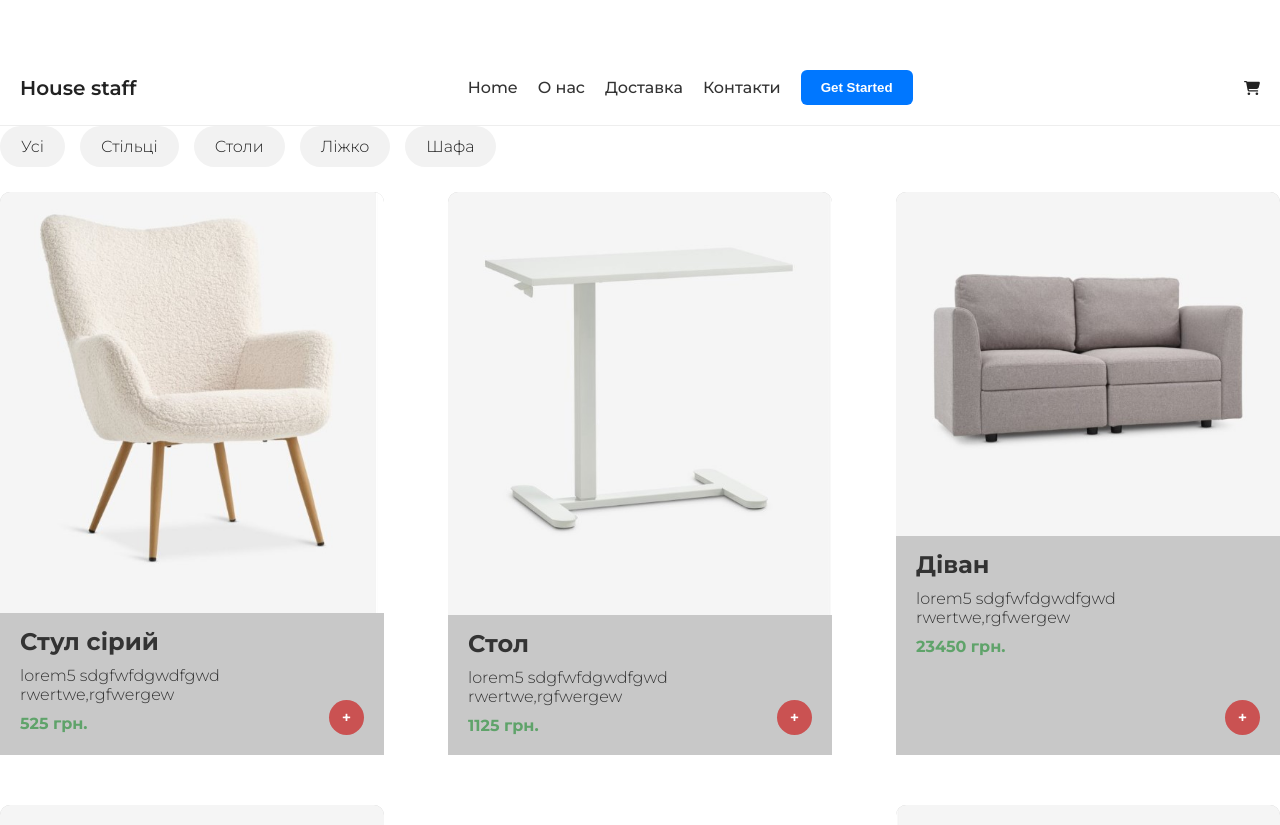
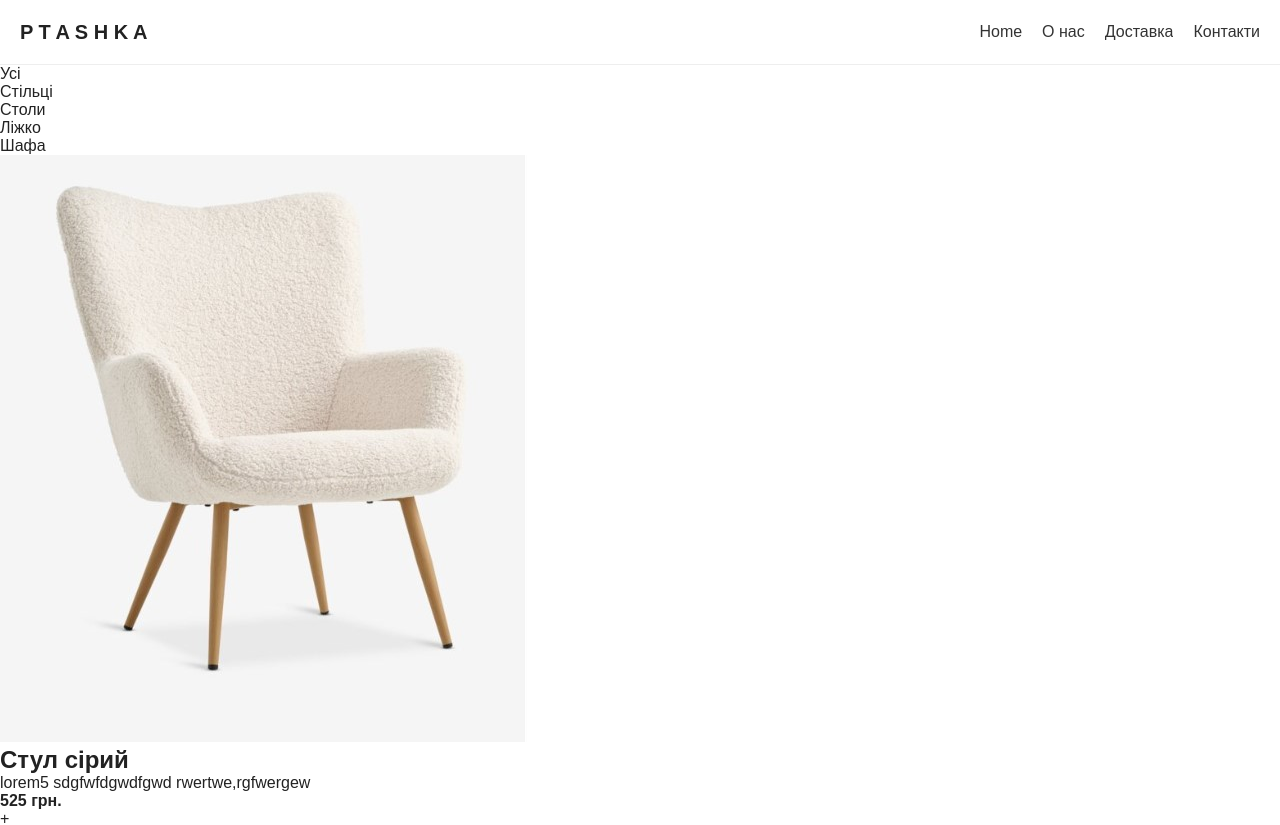
Before and after one commit to NaN-Bird/my-shop, a React (Create React App) app: page / in a window 1280 px wide. Shown: the top 825 px of the page. Built offline with nearby package versions, Linux system fonts and the light colour scheme.

Commit message:
Оновлення стилів Header/Footer та index.css

```diff
--- /dev/null
+++ b/src/components/Footer.css
@@ -0,0 +1,47 @@
+.footer {
+    background: #f5f5f5;
+    padding: 30px 20px;
+    text-align: center;
+    border-top: 1px solid #ddd;
+}
+
+.footer-content {
+    display: flex;
+    justify-content: space-between;
+    align-items: center;
+    flex-wrap: wrap;
+    margin-bottom: 15px;
+}
+
+.footer-logo {
+    font-weight: 600;
+    font-size: 20px;
+}
+
+.footer-nav {
+    list-style: none;
+    display: flex;
+    gap: 20px;
+}
+
+.footer-nav li a {
+    text-decoration: none;
+    color: #333;
+    transition: opacity 300ms ease;
+}
+
+.footer-nav li a:hover {
+    opacity: 0.6;
+}
+
+.footer-social a {
+    margin: 0 10px;
+    text-decoration: none;
+    color: #0077ff;
+    font-weight: 600;
+}
+
+.footer-copy {
+    font-size: 14px;
+    color: #777;
+}
--- a/src/components/Footer.js
+++ b/src/components/Footer.js
@@ -1,9 +1,22 @@
-import React from 'react'
+import React from "react";
+import "./Footer.css";
 
-export default function Footer (){
-    return(
-        <footer>
-           Усі права захищені! &copy;
+export default function Footer() {
+    return (
+        <footer className="footer">
+            <div className="footer-content">
+                <h2 className="footer-logo">P T S H K A</h2>
+                <ul className="footer-nav">
+                    <li><a href="#catalog">Каталог</a></li>
+                    <li><a href="#contacts">Контакти</a></li>
+                    <li><a href="#about">Про нас</a></li>
+                </ul>
+                <div className="footer-social">
+                    <a href="https://facebook.com">FB</a>
+                    <a href="https://instagram.com">IG</a>
+                </div>
+            </div>
+            <p className="footer-copy">© 2026 MyShop. Всі права захищені.</p>
         </footer>
-    )
+    );
 }
--- a/src/components/Header.css
+++ b/src/components/Header.css
@@ -5,7 +5,6 @@
     padding: 20px;
     background: white;
     border-bottom: 1px solid #eee;
-    position: relative;
 }
 
 .logo {
@@ -16,119 +15,48 @@
 .nav {
     display: flex;
     gap: 20px;
-    align-items: center;
 }
 
 .nav a {
+    position: relative;
+    display: inline-block;
+    overflow: hidden;
+    height: 24px;
+    line-height: 24px;
+    font-weight: 500;
+    color: transparent; /* приховуємо реальний текст */
     text-decoration: none;
-    color: #333;
-    font-weight: 500;
-    transition: opacity 300ms ease;
 }
 
-.nav a:hover {
-    opacity: 0.6;
+/* Верхній шар - спочатку зверху */
+.nav a::before {
+    content: attr(data-text);
+    position: absolute;
+    left: 0;
+    top: 0;
+    width: 100%;
+    transform: translateY(-100%); /* початково вгорі */
+    transition: transform 500ms ease;
+    color: #333;
 }
 
-.btn {
-    padding: 8px 16px;
-    background: #0077ff;
-    color: white;
-    border: none;
-    border-radius: 4px;
-    cursor: pointer;
-    transition: background 300ms ease;
+/* Нижній шар - видимий за замовчуванням */
+.nav a::after {
+    content: attr(data-text);
+    position: absolute;
+    left: 0;
+    top: 0;
+    width: 100%;
+    transform: translateY(0); /* видимий */
+    transition: transform 500ms ease;
+    color: #333;
 }
 
-.btn:hover {
-    background: #005fcc;
+/* При hover */
+.nav a:hover::before {
+    transform: translateY(0); /* спускається зверху */
 }
 
-.burger {
-    display: none;
-    flex-direction: column;
-    gap: 5px;
-    cursor: pointer;
+.nav a:hover::after {
+    transform: translateY(100%); /* піднімається вниз */
 }
-
-.burger span {
-    width: 25px;
-    height: 3px;
-    background: #333;
-}
-
-/* Кошик */
-.shop-cart-button {
-    cursor: pointer;
-    transition: color, transform 300ms ease;
-}
-
-.shop-cart-button:hover,
-.shop-cart-button.active {
-    color: #dc3d3d;
-    transform: scale(1.2);
-}
-
-.shop-cart {
-    position: absolute;
-    top: 60px;
-    right: 0;
-    width: 400px;
-    background: #fafafa;
-    box-shadow: 4px 5px 15px -7px #606060;
-    z-index: 1000;
-    padding: 20px;
-}
-
-.shop-cart .suma {
-    font-weight: 600;
-    font-size: 18px;
-    margin-top: 15px;
-}
-
-.empty h2 {
-    font-size: 18px;
-    margin: 10px 0;
-}
-
-/* Адаптивність */
-@media (max-width: 768px) {
-    .nav {
-        position: absolute;
-        top: 60px;
-        right: 0;
-        background: white;
-        flex-direction: column;
-        gap: 15px;
-        padding: 20px;
-        display: none;
-    }
-
-    .nav.open {
-        display: flex;
-    }
-
-    .burger {
-        display: flex;
-    }
-}
-.btn {
-    padding: 10px 20px;
-    background: #0077ff;
-    color: #fff;
-    border: none;
-    border-radius: 6px;
-    font-weight: 600;
-    cursor: pointer;
-    transition: background 300ms ease, transform 200ms ease;
-}
-
-.btn:hover {
-    background: #005fcc;
-    transform: translateY(-2px);
-}
-
-.btn:active {
-    background: #004bb5;
-    transform: scale(0.95);
-}
--- a/src/components/Header.js
+++ b/src/components/Header.js
@@ -1,57 +1,16 @@
-import React, { useState } from "react";
-import { FaCartShopping } from "react-icons/fa6";
-import Order from "./Order";
+import React from "react";
 import "./Header.css";
 
-export default function Header(props) {
-    const [cartOpen, setCartOpen] = useState(false);
-    const [menuOpen, setMenuOpen] = useState(false);
-
-    const showOrders = () => {
-        let suma = 0;
-        props.orders.forEach(el => (suma += Number.parseFloat(el.price)));
-        return (
-            <div>
-                {props.orders.map(el => (
-                    <Order onDelete={props.onDelete} key={el.id} item={el} />
-                ))}
-                <p className="suma">
-                    Сума: {new Intl.NumberFormat().format(suma)} грн.
-                </p>
-            </div>
-        );
-    };
-
-    const showNothing = () => (
-        <div className="empty">
-            <h2>Товарів немає</h2>
-        </div>
-    );
-
+export default function Header() {
     return (
         <header className="header">
-            <div className="logo">House staff</div>
-            <nav className={`nav ${menuOpen ? "open" : ""}`}>
-                <a href="#home">Home</a>
-                <a href="#about">О нас</a>
-                <a href="#services">Доставка</a>
-                <a href="#contact">Контакти</a>
-                <button className="btn">Get Started</button>
+            <div className="logo">P T A S H K A</div>
+            <nav className="nav">
+                <a href="#home" data-text="Home">Home</a>
+                <a href="#about" data-text="О нас">О нас</a>
+                <a href="#services" data-text="Доставка">Доставка</a>
+                <a href="#contact" data-text="Контакти">Контакти</a>
             </nav>
-            <div className="burger" onClick={() => setMenuOpen(!menuOpen)}>
-                <span></span>
-                <span></span>
-                <span></span>
-            </div>
-            <FaCartShopping
-                onClick={() => setCartOpen(prev => !prev)}
-                className={`shop-cart-button ${cartOpen ? "active" : ""}`}
-            />
-            {cartOpen && (
-                <div className="shop-cart">
-                    {props.orders.length > 0 ? showOrders() : showNothing()}
-                </div>
-            )}
         </header>
     );
 }
--- a/src/index.css
+++ b/src/index.css
@@ -1,259 +1,11 @@
-@import url('https://fonts.googleapis.com/css2?family=Montserrat:ital,wght@0,100..900;1,100..900&display=swap');
-
 * {
     margin: 0;
     padding: 0;
+    box-sizing: border-box;
 }
 
 body {
+    font-family: sans-serif;
     background: #fff;
     color: #222;
-    font-family: 'Montserrat', sans-serif;
-    font-weight: 300;
 }
-
-.wrapper {
-    width: 1280px;
-    margin: 50px auto;
-}
-
-header {
-    position: relative;
-}
-
-header .logo {
-    font-weight: 600;
-    font-size: 20px;
-}
-
-header ul.nav {
-    float: right;
-    list-style: none;
-}
-
-header ul.nav li {
-    display: inline;
-    margin-left: 25px;
-    cursor: pointer;
-    transition: opacity 500ms ease;
-}
-
-header ul.nav li:hover {
-    opacity: 0.5;
-}
-
-header .shop-cart-button {
-    float: right;
-    cursor: pointer;
-    transition: color, transform 500ms ease;
-}
-
-header .shop-cart-button:hover,
-header .shop-cart-button.active {
-    color: #dc3d3d;
-    transform: scale(1.5);
-}
-
-header .shop-cart {
-    position: absolute;
-    top: 30px;
-    right: 0;
-    width: 450px;
-    background: #fafafa;
-    -webkit-box-shadow: 4px 5px 15px -7px #606060;
-    box-shadow: 4px 5px 15px -7px #606060;
-    z-index: 1000;
-    padding: 20px;
-    padding-bottom: 0;
-}
-
-header .shop-cart .empty h2 {
-    font-size: 20px;
-    margin-bottom: 20px;
-
-}
-
-header .shop-cart .item {
-    width: 100%;
-    float: left;
-    margin-bottom: 20px;
-}
-
-header .shop-cart .item img {
-    width: 70px;
-    float: left;
-    margin-right: 20px;
-}
-
-header .shop-cart .item h2 {
-    font-size: 20px;
-    margin-bottom: 10px;
-}
-
-header .shop-cart .item p {
-    color: #797979;
-    font-weight: 600;
-}
-
-header .shop-cart .item .delete-icon {
-    color: #ca5252;
-    float: right;
-    position: relative;
-    top: -25px;
-    cursor: pointer;
-    transition: color, transform 500ms ease;
-}
-
-header .shop-cart .item .delete-icon:hover {
-    color: #d83030;
-    transform: scale(1.5);
-}
-
-header .shop-cart .suma{
-    float: left;
-    width: 100%;
-    font-weight: 600;
-    font-size: 20px;
-    margin-bottom: 20px;
-}
-
-header .presentation {
-    margin: 50px 0;
-    background: url(./img/fon.jpg) 0 0 no-repeat;
-    width: 100%;
-    height: 500px;
-    background-size: cover;
-    background-position: center center;
-    background-blend-mode: multiply;
-    background-color: #bcbcbc;
-    position: relative;
-
-
-}
-
-header .presentation::after {
-    content: 'Кращі товари для вашого дому';
-    position: absolute;
-    color: white;
-    top: 100px;
-    left: 50px;
-    width: 300px;
-    font-size: 40px;
-    font-weight: 600;
-}
-
-header .presentation::before {
-    content: 'За кращою ціною!!!';
-    position: absolute;
-    color: white;
-    top: 250px;
-    left: 50px;
-    width: 300px;
-    font-size: 15px;
-    font-weight: 300;
-}
-
-.categories div{
-    display: inline-block;
-    background: #f2f2f2;
-    border-radius: 50px;
-    padding: 10px 20px;
-    margin: 0 15px 25px 0;
-    cursor: pointer;
-    border: 1px solid transparent;
-    transition: all 500ms ease;
-
-}
-
-.categories div:hover{
-    border-color: silver;
-    transform: scale(1.1);
-
-}
-
-.full-item{
-    position: fixed;
-    top: 0;
-    left: 0;
-    right: 0;
-    bottom: 0;
-    background: rgba(0,0,0,0.8);
-    z-index: 9999;
-    overflow: auto;
-
-}
-.full-item > div{
-    width: 600px;
-    position: relative;
-    margin: 10% auto;
-    padding: 40px 30px;
-    background: #fff;
-    border-radius:9px;
-}
-
-main {
-    display: flex;
-    width: 100%;
-    flex-wrap: wrap;
-    justify-content: space-between;
-}
-
-main .item {
-    width: 30%;
-    margin-bottom: 50px;
-    background: #C8C8C8;
-    border-radius: 10px 10px 0 0;
-    overflow: hidden;
-    position: relative;
-    padding-bottom: 20px;
-}
-
-main .item img, .full-item img {
-    width: 100%;
-    transition: transform 500ms ease;
-    cursor: pointer;
-}
-
-main .item img:hover, .full-item img:hover {
-    transform: scale(1.05);
-}
-
-main h2, .full-item h2,
-main p, .full-item p,
-main b, .full-item b{
-    margin: 10px 20px;
-    color: #333;
-}
-
-main b, .full-item b {
-    color: #5fa36a;
-    font-weight: 700;
-}
-
-main .add-to-cart,
-.full-item .add-to-cart {
-    position: absolute;
-    right: 20px;
-    bottom: 20px;
-    background: #ca5252;
-    width: 35px;
-    height: 35px;
-    text-align: center;
-    line-height: 35px;
-    color: #fff;
-    border-radius: 50%;
-    cursor: pointer;
-    font-weight: 600;
-    transition: transform 500ms ease;
-}
-
-main .add-to-cart:hover,
-.full-item .add-to-cart:hover{
-    transform: scale(1.5) translateY(-5px);
-}
-
-footer {
-    text-align: center;
-    margin: 100px 0 0 0;
-
-}
```
